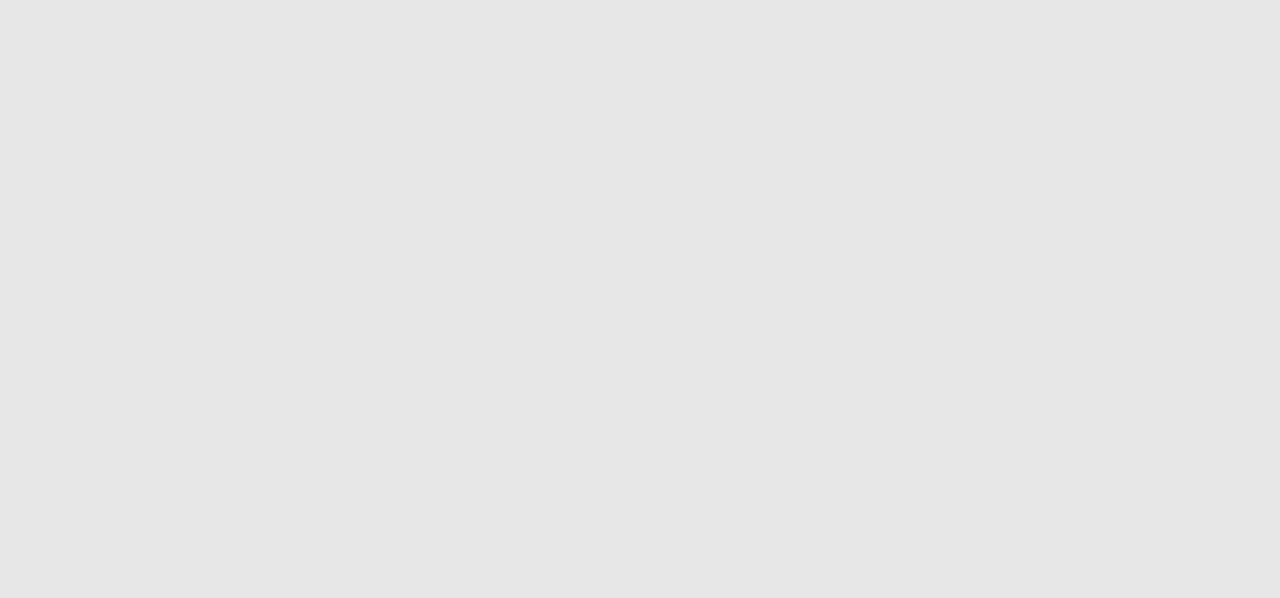
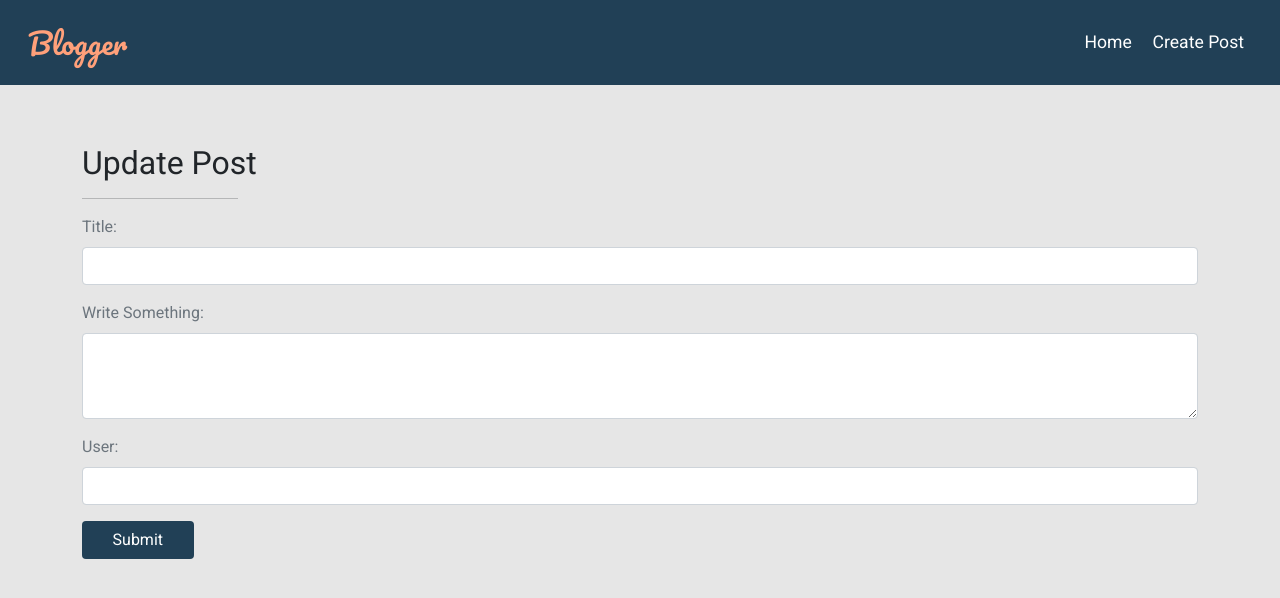
Before and after one commit to joshHawks1823/joshHawks1823-blogger-client, a React (Create React App) app: page /post/update/1 in a window 1280 px wide. Shown: the top 598 px of the page. Built offline with nearby package versions, Linux system fonts and the light colour scheme; no server answers.

Commit message:
Got the update and delete functionality working

```diff
--- a/public/index.html
+++ b/public/index.html
@@ -15,6 +15,8 @@
 
     <link href="https://cdn.jsdelivr.net/npm/bootstrap@5.0.2/dist/css/bootstrap.min.css" rel="stylesheet" integrity="sha384-EVSTQN3/azprG1Anm3QDgpJLIm9Nao0Yz1ztcQTwFspd3yD65VohhpuuCOmLASjC" crossorigin="anonymous">
 
+    <link rel="stylesheet" href="https://cdnjs.cloudflare.com/ajax/libs/font-awesome/5.15.3/css/all.min.css" referrerpolicy="no-referrer" />
+
 
     <title>Blogger</title>
   </head>
--- a/src/App.js
+++ b/src/App.js
@@ -19,6 +19,21 @@ const App = () => {
     fetchPosts();
   }, []);
 
+  const deleteConfirm = (slug) => {
+    let answer = window.confirm('Are you sure you want to delete this post?')
+    if(answer) {
+        deletePost(slug)
+    }
+  }
+
+  const deletePost = (slug) => {
+    axios.delete(`${process.env.REACT_APP_API}/post/${slug}`)
+    .then(response => {
+      alert(response.data.message)
+      fetchPosts()
+    })
+    .catch(error => alert('Error deleting post'))
+}
   return (
     <div className='container p-5'>
       <Nav />
@@ -29,11 +44,21 @@ const App = () => {
         posts.map((post, i) => (
           <div className="row mt-4" key={post._id} style={{borderBottom: '1px solid #778899'}}>
             <div className="col pt-3 pb-2">
-              <Link style={{textDecoration: 'none', color: '#214056', cursor: 'pointer'}} to={`/post/${post.slug}`}>
+             <div className="row d-flex align-items-center">
+               <div className="col-md-10">
+               <Link style={{textDecoration: 'none', color: '#214056', cursor: 'pointer'}} to={`/post/${post.slug}`}>
                 <h2>{post.title}</h2>
               </Link>
               <p className="lead">{post.content.substring(0, 100)}</p>
               <p>Author <span className="badge bg-secondary">{post.user}</span>  Published on{' '}<span className="badge bg-secondary">{new Date(post.createdAt).toLocaleString()}</span></p>
+               </div>
+               <div className="col-md-2">
+               <Link to={`/post/update/${post.slug}`}>
+               <button type="button" className="btn btn-warning">update</button>
+              </Link>
+              <button onClick={() => deleteConfirm(post.slug)} style={{padding: '.45rem .54rem'}} type="button" className="btn btn-sm btn-danger ms-2 my-1">Delete</button>
+               </div>
+             </div>
             </div>
           </div>
         ))
--- a/src/Routes.js
+++ b/src/Routes.js
@@ -3,6 +3,7 @@ import { BrowserRouter, Switch, Route } from 'react-router-dom';
 import App from './App';
 import Create from './Create';
 import SinglePost from './SinglePost';
+import UpdatePost from './UpdatePost';
 
 const Routes = () => {
   return (
@@ -11,6 +12,7 @@ const Routes = () => {
         <Route path='/' exact component={App} />
         <Route path='/create' exact component={Create} />
         <Route path='/post/:slug' exact component={SinglePost} />
+        <Route path='/post/update/:slug' exact component={UpdatePost} />
       </Switch>
     </BrowserRouter>
   );
--- /dev/null
+++ b/src/UpdatePost.js
@@ -0,0 +1,108 @@
+import React, { useState, useEffect } from 'react';
+import axios from 'axios';
+import Nav from './Nav';
+
+const UpdatePost = (props) => {
+  const [state, setState] = useState({
+    title: '',
+    content: '',
+    slug: '',
+    user: ''
+});
+
+const {title, content, slug, user} = state;
+
+
+
+
+
+  useEffect(() => {
+    axios
+  .get(`${process.env.REACT_APP_API}/post/${props.match.params.slug}`)
+  .then(response => {
+    const {title, content, slug, user} = response.data
+    setState({...state, title, content, slug, user})
+  })
+  .catch(error => alert('Error loading single post'))
+  },[props.match.params.slug]);
+
+  const handleChange = (name) => (event) => {
+
+    setState({ ...state, [name]: event.target.value });
+  };
+
+  const handleSubmit = event => {
+    event.preventDefault()
+    // console.table({title, content, user})
+    axios.put(`${process.env.REACT_APP_API}/post/${slug}`, {title, content, user})
+    .then(response => {
+      // console.log(response)
+      const {title, content, slug, user} = response.data
+      // empty state
+      setState({...state, title, content, slug, user})
+      // show success alert
+      alert(`Post titled ${response.data.title} is updated!`)
+    })
+    .catch(error => {
+      console.log(error.response)
+      alert(error.response.data.error)
+    })
+  }
+
+  const showUpdateForm = () => (
+    <form onSubmit={handleSubmit}>
+      <div className='col mb-3'>
+        <label className='form-label text-muted'>Title:</label>
+        <input
+          onChange={handleChange('title')}
+          value={title}
+          type='text'
+          className='form-control'
+          required
+        />
+      </div>
+      <div className='mb-3'>
+        <label className='form-label text-muted'>
+          Write Something:
+        </label>
+        <textarea
+          onChange={handleChange('content')}
+          value={content}
+          name=''
+          className='form-control'
+          rows='3'
+          required
+        ></textarea>
+      </div>
+      <div className='mb-3'>
+        <label className='form-label text-muted'>User:</label>
+        <input
+          onChange={handleChange('user')}
+          value={user}
+          type='text'
+          className='form-control'
+          required
+        />
+      </div>
+      <div className='d-grid'>
+      <button className='btn text-white' style={{width: '10%'}} type='submit'>
+        Submit
+      </button>
+    </div>
+    </form>
+  )
+  return (
+    <div className='container-fluid p-5'>
+      <Nav />
+      <br />
+      <div className='container mt-5'>
+        <br />
+        <h2>Update Post</h2>
+        <hr style={{ width: '14%', marginRight: 'auto' }} />
+        {showUpdateForm()}
+      </div>
+    </div>
+  );
+};
+
+export default UpdatePost;
--- a/src/index.css
+++ b/src/index.css
@@ -64,10 +64,10 @@ ul {
 }
 /* Create Post*/
 
-.btn {
+.d-grid .btn {
   background: #214056 !important;
 }
 
-.btn:hover {
+.d-grid .btn:hover {
   background: #ffa07a !important;
 }
```
